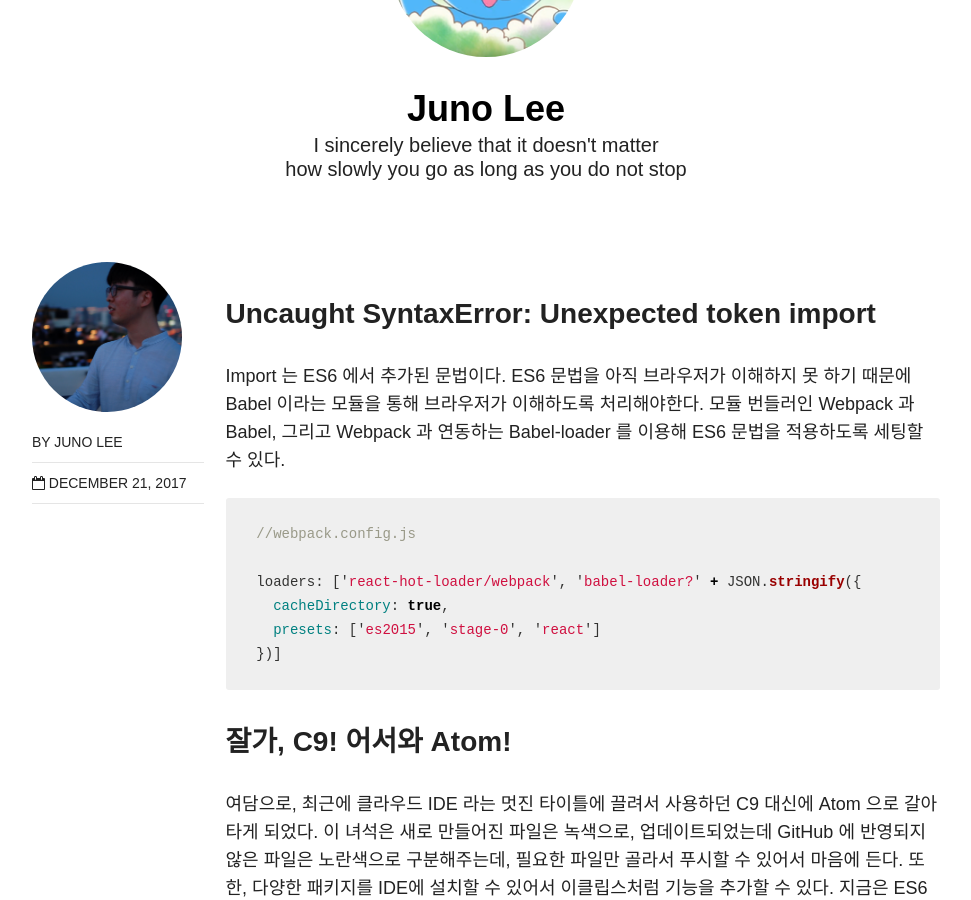
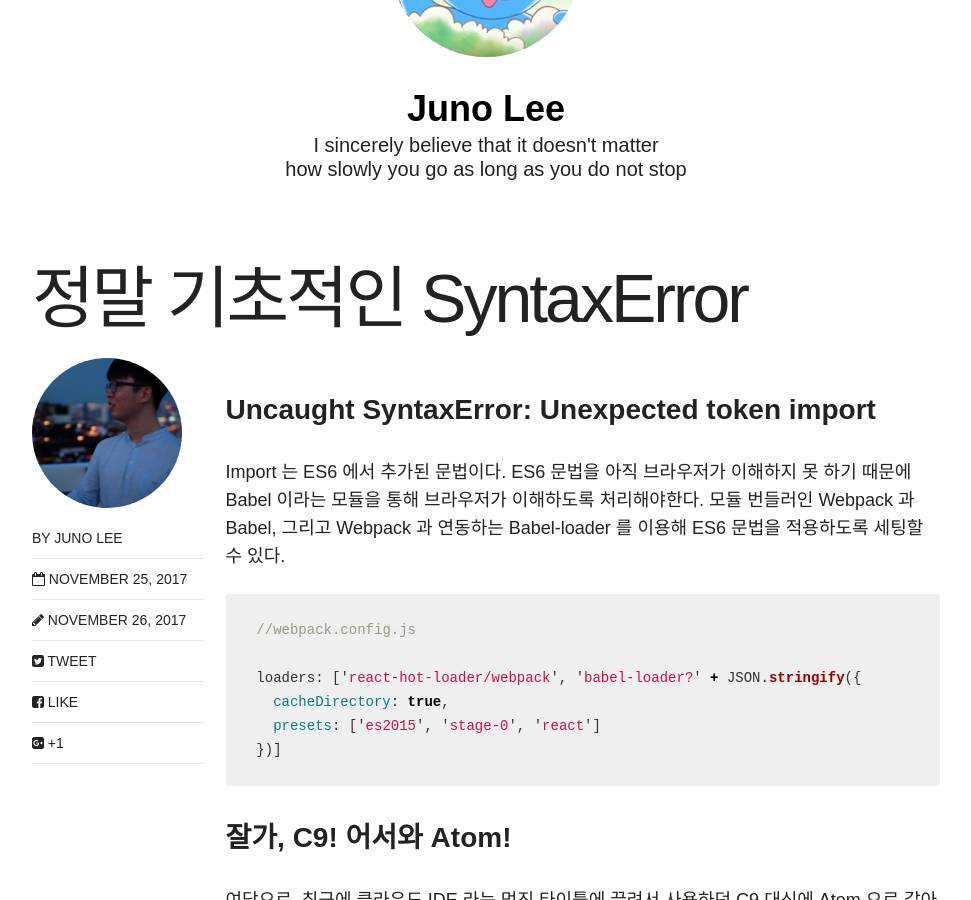
Before and after one commit to johanneslee/johanneslee.github.io, a Jekyll site: the page built from _posts/articles/2017-11-25-page4.md, in a window 1280 px wide and 900 px high, scrolled down 238 px. Shown: the whole window, without its empty margins (154-1125 px from the left). Built offline with Jekyll 4.4.1, drawn with Linux system fonts in a browser that asks for light colours; nearby versions of some CDN libraries; our own code applies the rules of GitHub Pages for plain Markdown files.

Commit message:
Update Posts

```diff
--- a/_posts/articles/2017-11-25-page4.md
+++ b/_posts/articles/2017-11-25-page4.md
@@ -1,6 +1,6 @@
 ---
 layout: post
-title: Uncaught SyntaxError: Unexpected token import
+title: 정말 기초적인 SyntaxError
 excerpt: "React.js, Babel, 그리고 Webpack"
 modified: 2017-11-26T00:00:00-00:00
 categories: articles
```
